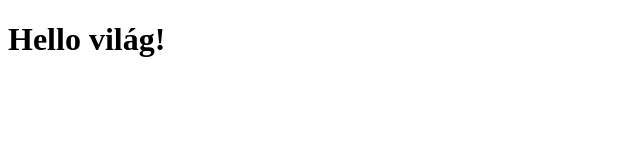
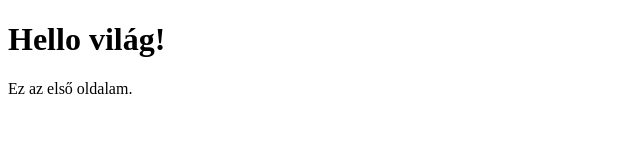
Before and after one commit to koati/koati.github.io, a plain HTML site: page index.html in a window 1280 px wide. Shown: the whole page, without its empty margins (0-640 px from the left). Drawn offline with Linux system fonts and the light colour scheme.

Commit message:
add paragraph

```diff
--- a/index.html
+++ b/index.html
@@ -7,5 +7,6 @@
 </head>
 <body>
     <h1>Hello világ!</h1>
+    <p>Ez az első oldalam.</p>
 </body>
 </html>
```
